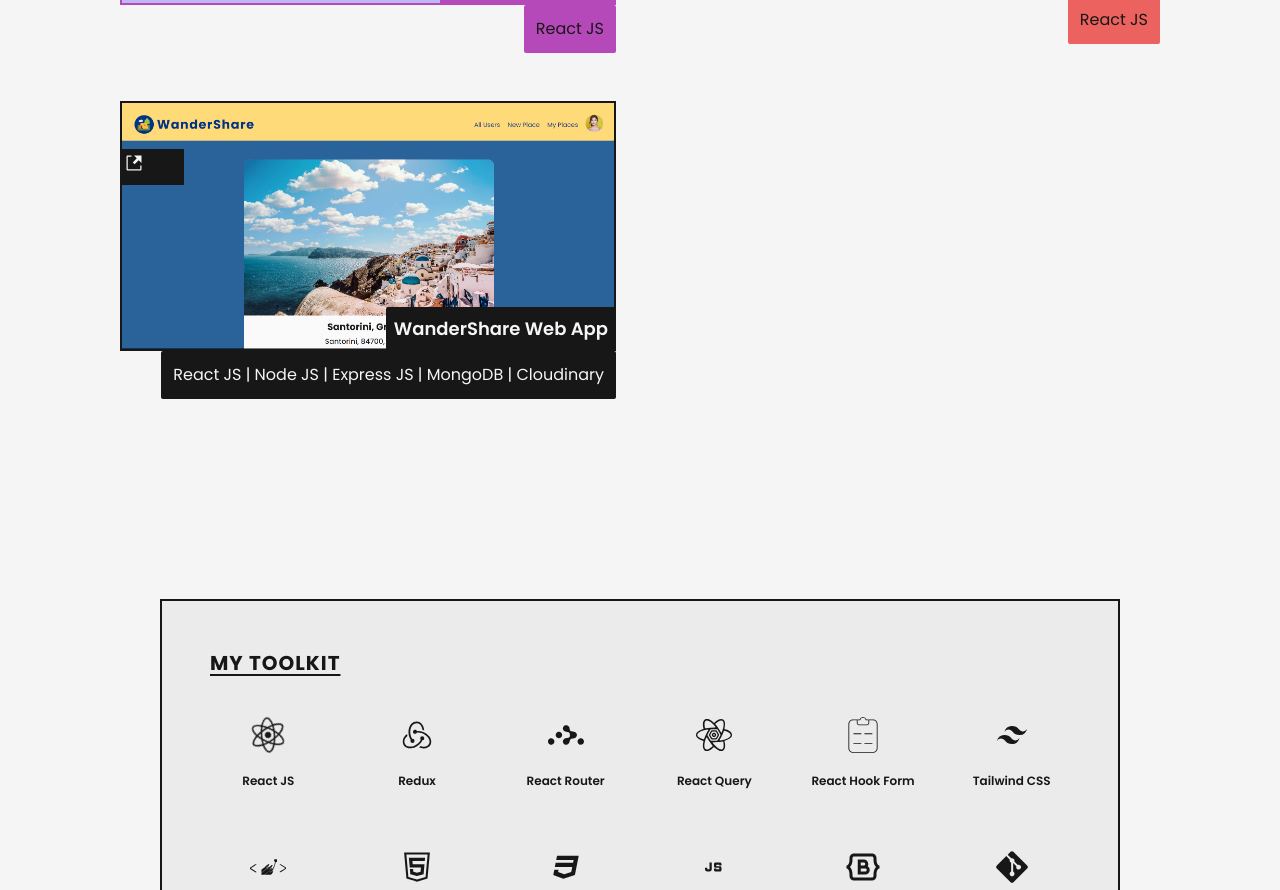
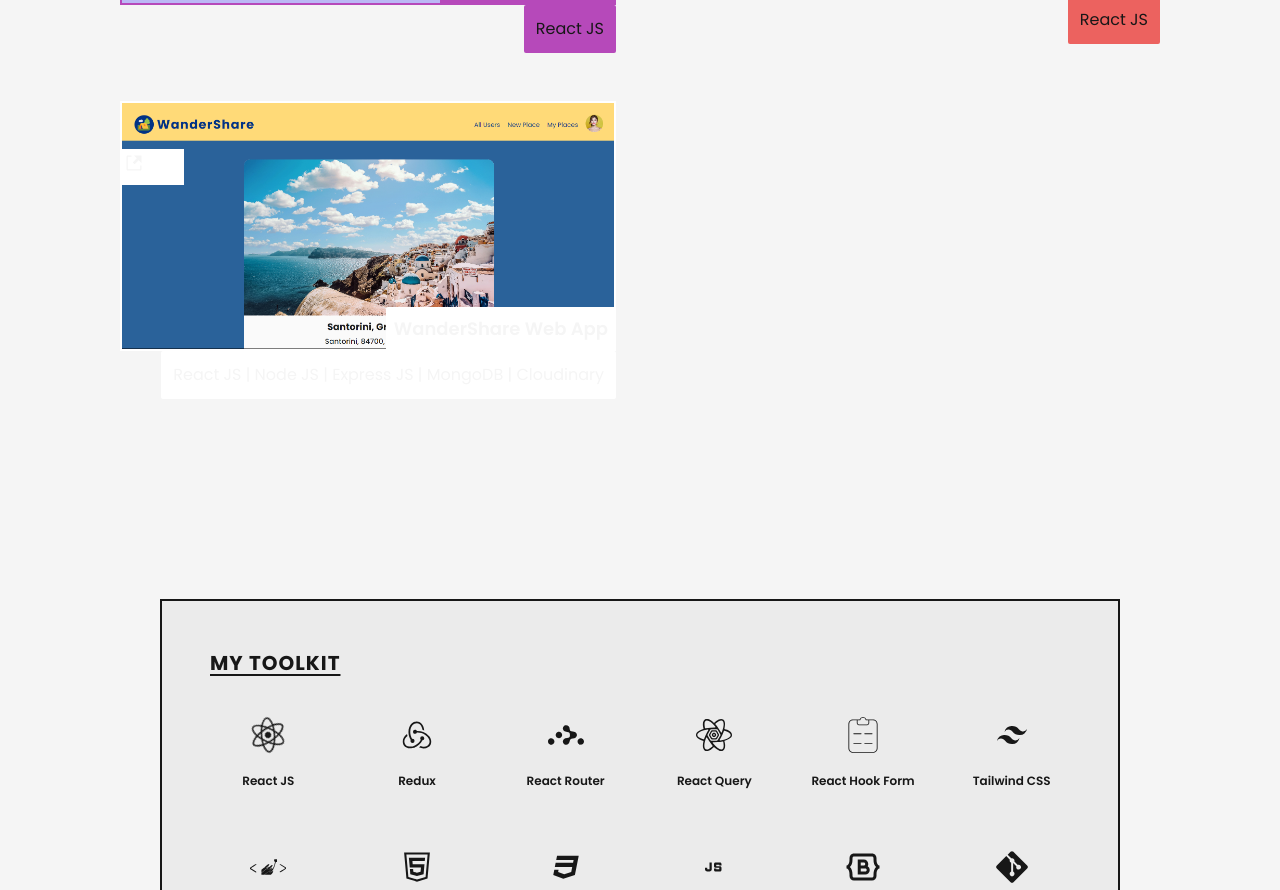
Before and after one commit to farzanabdulkhader/farzana-abdulkhader, a React (Vite) app: page / in a window 1280 px wide. Shown: the part 1388-2278 px from the top of the page. Built offline with nearby package versions, Linux system fonts and the light colour scheme; some icons are missing; a web font is replaced by a local one.

Commit message:
testing colour change project

```diff
--- a/tailwind.config.js
+++ b/tailwind.config.js
@@ -17,7 +17,7 @@ export default {
         weatherly: "#ff914d",
         notever: "#B649BA",
         fairshare: "#EC625F",
-        wandershare: "#171717",
+        wandershare: "#ffffff",
       },
     },
   },
```
